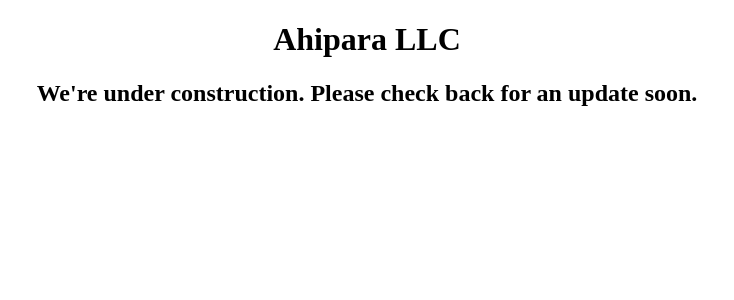
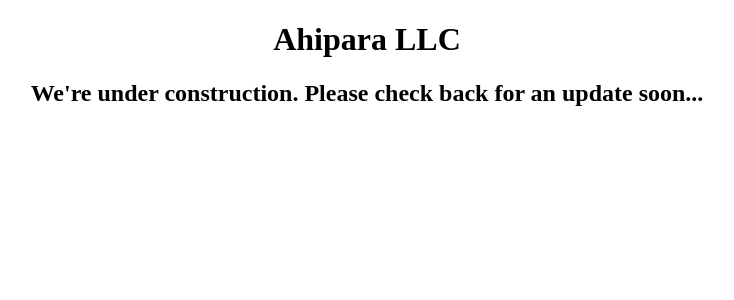
Before and after one commit to Confector/ahipara-website, a React app: page / in a window 1280 px wide. Shown: the top 300 px of the page, without its empty margins (273-1007 px from the left). Built offline with nearby package versions, Linux system fonts and the light colour scheme; the HTML template or start-up script is replaced by a standard one.

Commit message:
change index

```diff
--- a/src/App.js
+++ b/src/App.js
@@ -8,7 +8,7 @@ const App = () => {
       </h1>
       <h2>
         <center>
-          We're under construction. Please check back for an update soon.
+          We're under construction. Please check back for an update soon...
         </center>
       </h2>
     </div>
```
